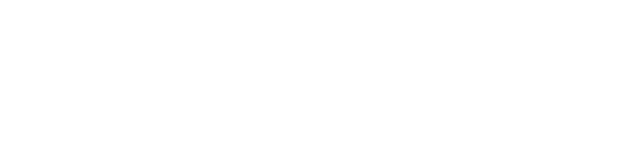
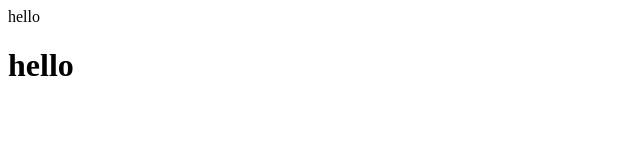
Before and after one commit to hellovisha/webpage2, a plain HTML site: page index.html in a window 1280 px wide. Shown: the whole page, without its empty margins (0-640 px from the left). Drawn offline with Linux system fonts and the light colour scheme.

Commit message:
new feature

```diff
--- a/index.html
+++ b/index.html
@@ -6,6 +6,7 @@
     <title>Document</title>
 </head>
 <body>
-
+    hello
+    <h1>hello</h1>
 </body>
 </html>
```
